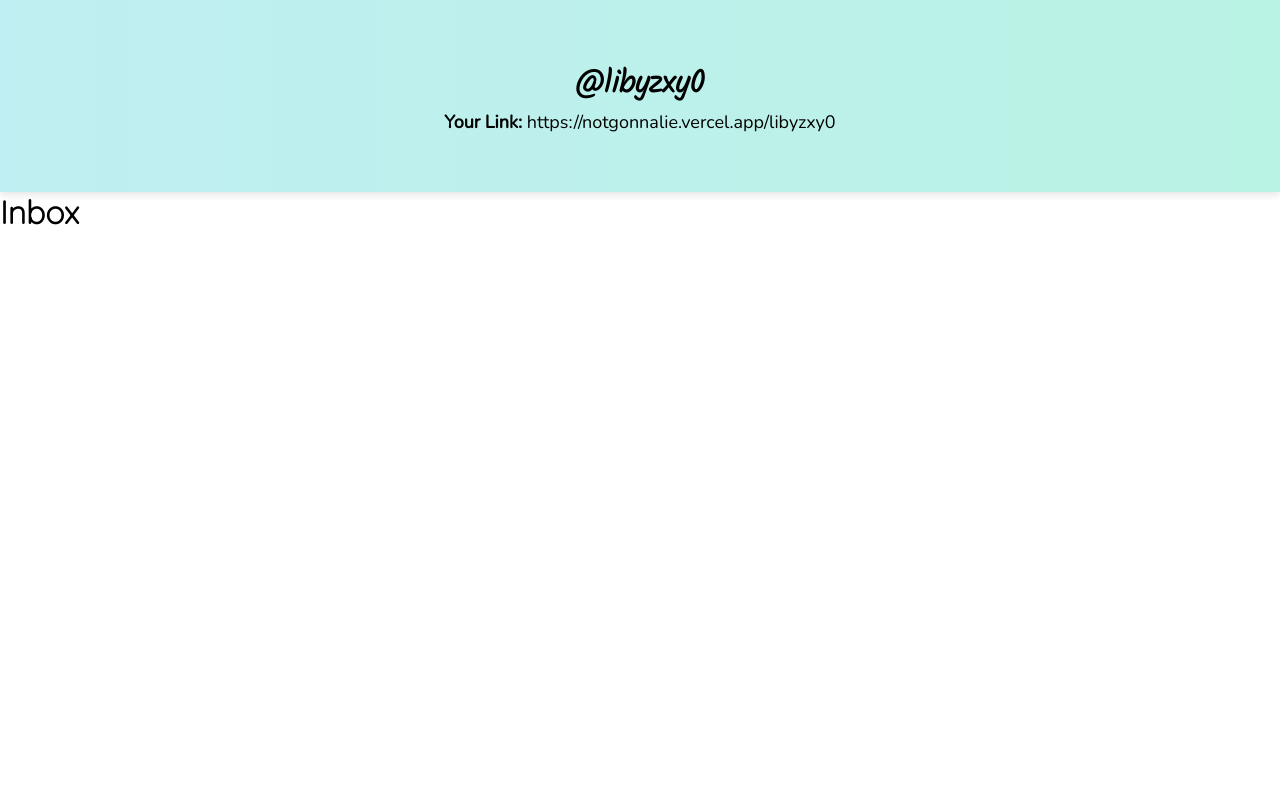
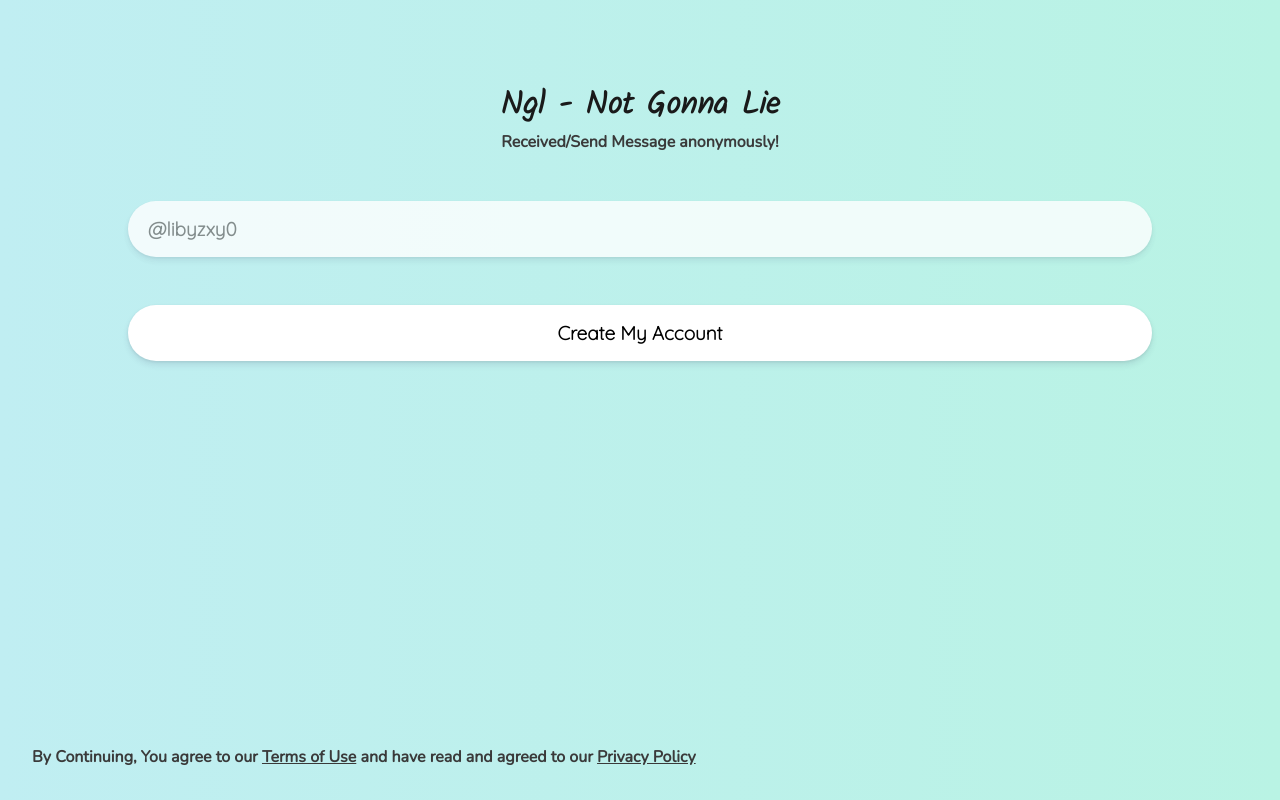
Before and after one commit to libyzxy0/notgonnalie, a Vue app in the folder client/: page / in a window 1280 px wide. Built offline with nearby package versions, Linux system fonts and the light colour scheme.

Commit message:
Added pages, and services

```diff
--- a/client/src/assets/styles.css
+++ b/client/src/assets/styles.css
@@ -22,6 +22,6 @@ font-family: 'Quicksand', sans-serif;
   --font-normal: 'Quicksand', sans-serif;
   --font-primary: 'Nunito', sans-serif;;
 }
-hidden {
+.hidden {
   display: none;
 }
--- a/client/src/components/Inbox.vue
+++ b/client/src/components/Inbox.vue
@@ -1,10 +1,41 @@
 <template>
   <div id="inbox">
     <h1>Inbox</h1>
+    <ul class="cards">
+      <li><svg xmlns="http://www.w3.org/2000/svg" fill="none" viewBox="0 0 24 24" stroke-width="1.5" stroke="currentColor">
+  <path stroke-linecap="round" stroke-linejoin="round" d="M21.75 6.75v10.5a2.25 2.25 0 01-2.25 2.25h-15a2.25 2.25 0 01-2.25-2.25V6.75m19.5 0A2.25 2.25 0 0019.5 4.5h-15a2.25 2.25 0 00-2.25 2.25m19.5 0v.243a2.25 2.25 0 01-1.07 1.916l-7.5 4.615a2.25 2.25 0 01-2.36 0L3.32 8.91a2.25 2.25 0 01-1.07-1.916V6.75" />
+</svg></li>
+    </ul>
   </div>
 </template>
 <style scoped>
-  #inbox h1 {
+  #inbox {
     font-family: var(--font-normal);
+    margin: 1rem;
+  }
+  .cards {
+    margin-top: 1rem;
+    padding: 0;
+    width: 100%;
+    max-width: 1000px;
+    list-style-type: none;
+  }
+  .cards li {
+    width: 30%;
+    height: 7rem;
+    background: linear-gradient(90deg, var(--color-c) 0%, var(--color-b) 100%);
+    float: left;
+    position: relative;
+    overflow: hidden;
+    margin: 1.5%;
+    border-radius: 15px;
+    box-shadow: 0px 4px 6px 0px rgba(50,50,93,0.11) , 0px 1px 3px 0px rgba(0,0,0,0.08);
+    display: grid;
+    place-items: center;
+  }
+  li svg {
+    height: 4rem;
+    width: 4rem;
+    stroke: var(--background);
   }
 </style>
--- /dev/null
+++ b/client/src/pages/Login.vue
@@ -0,0 +1,101 @@
+<template>
+  <div id="login" :class="isLoggedIn ? 'hidden' : ''">
+    <h1>Ngl - Not Gonna Lie</h1>
+    <p>Received/Send Message anonymously!</p>
+    <div class="content">
+      <input type="text" placeholder="@libyzxy0" v-model="username">
+      <button @click="login()">Create My Account</button>
+    </div>
+    <footer>
+      <p>By Continuing, You agree to our <a>Terms of Use</a> and have read and agreed to our <a>Privacy Policy</a></p>
+    </footer>
+  </div>
+</template>
+<style scoped>
+  #login {
+    position: absolute;
+    top: 0;
+    left: 0;
+    right: 0;
+    bottom: 0;
+    background: linear-gradient(90deg, var(--color-c) 0%, var(--color-b) 100%);
+    text-align: center;
+  }
+  h1 {
+    font-family: var(--font-stylish);
+    color: var(--text-color-a);
+    margin-top: 5rem;
+  }
+  p {
+    font-family: var(--font-primary);
+    font-weight: 600;
+    color: var(--text-color-b);
+  }
+  .content {
+    margin-top: 3rem;
+    width: 100%;
+  }
+  input {
+    width: 80%;
+    height: 3.5rem;
+    opacity: 0.8;
+    border-radius: 30px;
+    border: none;
+    outline: none;
+    padding: 20px;
+    font-size: 19px;
+    font-weight: 600;
+    font-family: var(--font-normal);
+    box-shadow: 0px 4px 6px 0px rgba(50,50,93,0.11), 0px 1px 3px 0px rgba(0,0,0,0.08);
+  }
+  button {
+    width: 80%;
+    height: 3.5rem;
+    border-radius: 30px;
+    border: none;
+    outline: none;
+    font-size: 19px;
+    font-weight: 600;
+    font-family: var(--font-normal);
+    box-shadow: 0px 4px 6px 0px rgba(50,50,93,0.11), 0px 1px 3px 0px rgba(0,0,0,0.08);
+    margin-top: 3rem;
+    background-color: var(--background);
+  }
+  footer {
+    position: fixed;
+    margin: 0 2rem;
+    bottom: 2rem;
+  }
+  footer p a {
+    text-decoration: underline;
+  }
+</style>
+<script>
+  import { makeAuth } from '../services/authService.js';
+  export default {
+    data() {
+      return {
+        isLoggedIn: false,
+        username: ''
+      }
+    },
+    created() {
+      this.checkLogin()
+    },
+    methods: {
+      async login() {
+        localStorage.setItem('auth', 'true');
+        this.checkLogin();
+      },
+      async checkLogin() {
+        if(localStorage.getItem('auth') === 'true') {
+          this.isLoggedIn = true;
+          this.$emit('update', true);
+        } else {
+          this.isLoggedIn = false;
+          this.$emit('update', false);
+        }
+      }
+    }
+  }
+</script>
--- a/client/src/pages/Main.vue
+++ b/client/src/pages/Main.vue
@@ -1,10 +1,12 @@
 <script setup>
   import AccountBanner from '../components/AccountBanner.vue';
   import Inbox from '../components/Inbox.vue';
+  import Login from '../pages/Login.vue';
 </script>
 <template>
-  <div id="main">
-    <AccountBanner userID="libyzxy0" />
+  <Login @update="onUpdate($event)" />
+  <div id="main" :class="isLoggedIn ? '' : 'hidden'">
+    <AccountBanner :userID="isLoggedIn" />
     <Inbox />
   </div>
 </template>
@@ -18,3 +20,17 @@
     background-color: var(--background);
   }
 </style>
+<script>
+  export default {
+    data() {
+      return {
+        isLoggedIn: false
+      }
+    },
+    methods: {
+      onUpdate(data) {
+         this.isLoggedIn = data;
+      }
+    }
+  }
+</script>
--- /dev/null
+++ b/client/src/services/authService.js
@@ -0,0 +1,29 @@
+let apiURL = 'https://notgonnalie.libyzxy0.repl.co/api';
+export async function makeAuth(username) {
+  const response = await fetch(`${apiURL}/make-auth`, {
+    method: 'POST',
+    headers: {
+      'Content-Type': 'application/json'
+    },
+    body: JSON.stringify({
+      username,
+      timestamp: Date.now()
+    })
+  })
+  const result = await response.json();
+  return result
+}
+export async function verifyAuth(token) {
+  const response = await fetch(`${apiURL}/verify-auth`, {
+    method: 'POST',
+    headers: {
+      'Content-Type': 'application/json'
+    },
+    body: JSON.stringify({
+      token,
+      timestamp: Date.now()
+    })
+  })
+  const result = await response.json();
+  return result
+}
```
Also changed, not shown: client/src/services/messagingService.js (added, +45 -0 lines).
